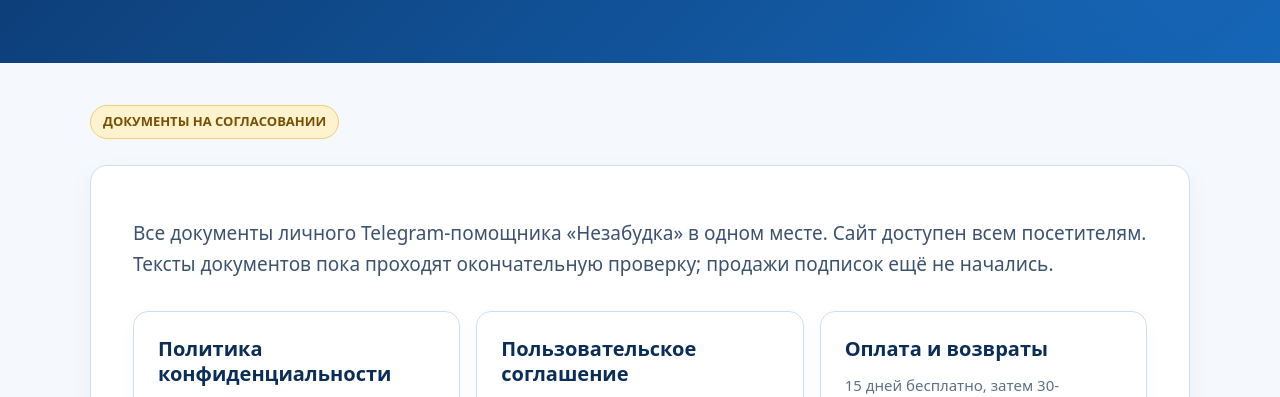
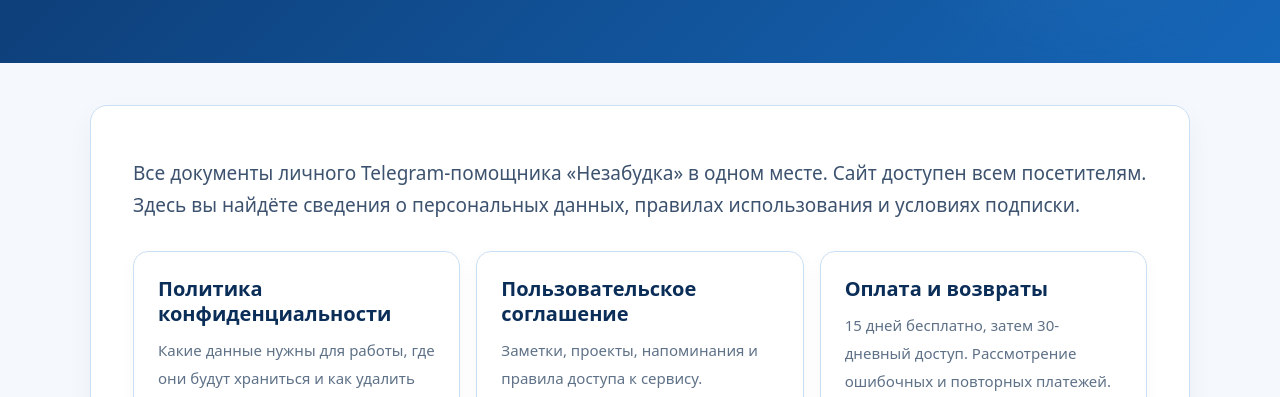
Before and after one commit to sarmanoveduard-design/nezabudka-docs, a plain HTML site: page index.html in a window 1280 px wide. Shown: the part 360-757 px from the top of the page. Drawn offline with Linux system fonts and the light colour scheme.

Commit message:
style: remove draft badge from public homepage

```diff
--- a/index.html
+++ b/index.html
@@ -9,6 +9,6 @@
 <body>
 <header class="top"><div class="wrap"><a class="brand" href="index.html"><img src="assets/nezabudka-logo.svg" alt="Цветок Незабудки" width="42" height="42"><span class="brandname">Незабудка<small>Документы сервиса</small></span></a><nav class="nav" aria-label="Разделы"><a href="index.html" class="active" aria-current="page">Главная</a><a href="privacy.html">Конфиденциальность</a><a href="terms.html">Соглашение</a><a href="payments.html">Оплата и возвраты</a></nav></div></header>
 <div class="hero"><div class="wrap"><div class="eyebrow">Незабудка · документы</div><h1>Важная информация в одном месте</h1><p>Контакты оператора, обработка данных и проекты условий использования сервиса.</p><img class="hero-flower" src="assets/nezabudka-logo.svg" alt="" aria-hidden="true"></div></div>
-<main class="main wrap "><div class="badge">ДОКУМЕНТЫ НА СОГЛАСОВАНИИ</div><section class="panel"><p class="intro">Все документы личного Telegram-помощника «Незабудка» в одном месте. Сайт доступен всем посетителям. Тексты документов пока проходят окончательную проверку; продажи подписок ещё не начались.</p><div class="grid"><a class="card" href="privacy.html"><strong>Политика конфиденциальности</strong><span>Какие данные нужны для работы, где они будут храниться и как удалить аккаунт.</span></a><a class="card" href="terms.html"><strong>Пользовательское соглашение</strong><span>Заметки, проекты, напоминания и правила доступа к сервису.</span></a><a class="card" href="payments.html"><strong>Оплата и возвраты</strong><span>15 дней бесплатно, затем 30-дневный доступ. Рассмотрение ошибочных и повторных платежей.</span></a></div><h2>Связаться с оператором</h2><p><strong>Эдуард Сарманов</strong> · физическое лицо · Республика Корея<br><a href="mailto:realworldsystems51@gmail.com">realworldsystems51@gmail.com</a></p><div class="note">До вступления документов в силу укажем дату действия и проверим фактическое размещение данных, резервное копирование и платёжную систему.</div></section></main>
+<main class="main wrap "><section class="panel"><p class="intro">Все документы личного Telegram-помощника «Незабудка» в одном месте. Сайт доступен всем посетителям. Здесь вы найдёте сведения о персональных данных, правилах использования и условиях подписки.</p><div class="grid"><a class="card" href="privacy.html"><strong>Политика конфиденциальности</strong><span>Какие данные нужны для работы, где они будут храниться и как удалить аккаунт.</span></a><a class="card" href="terms.html"><strong>Пользовательское соглашение</strong><span>Заметки, проекты, напоминания и правила доступа к сервису.</span></a><a class="card" href="payments.html"><strong>Оплата и возвраты</strong><span>15 дней бесплатно, затем 30-дневный доступ. Рассмотрение ошибочных и повторных платежей.</span></a></div><h2>Связаться с оператором</h2><p><strong>Эдуард Сарманов</strong> · физическое лицо · Республика Корея<br><a href="mailto:realworldsystems51@gmail.com">realworldsystems51@gmail.com</a></p><div class="note">До вступления документов в силу укажем дату действия и проверим фактическое размещение данных, резервное копирование и платёжную систему.</div></section></main>
 <footer class="foot"><div class="wrap">© «Незабудка» · Эдуард Сарманов · <a href="mailto:realworldsystems51@gmail.com">realworldsystems51@gmail.com</a><br>Черновики документов: до публичного запуска необходима проверка фактических процессов, условий оплаты и применимого права.</div></footer>
 </body></html>
```
